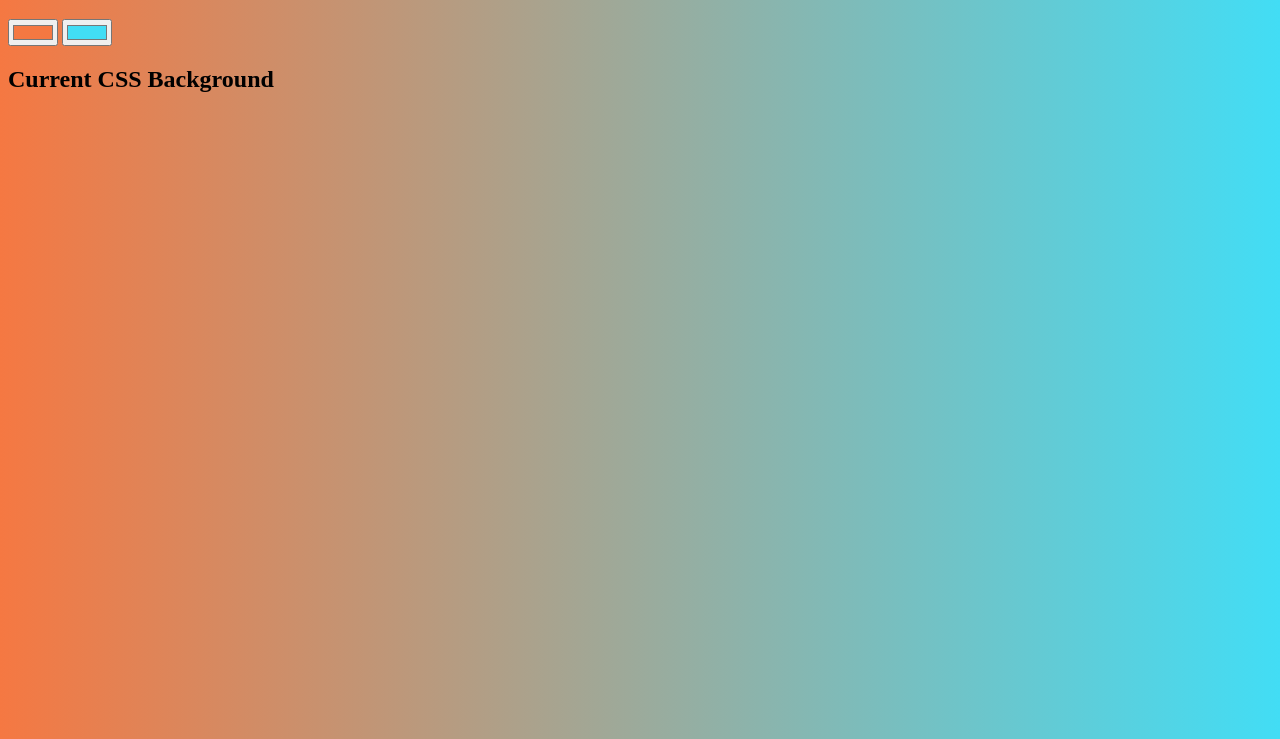
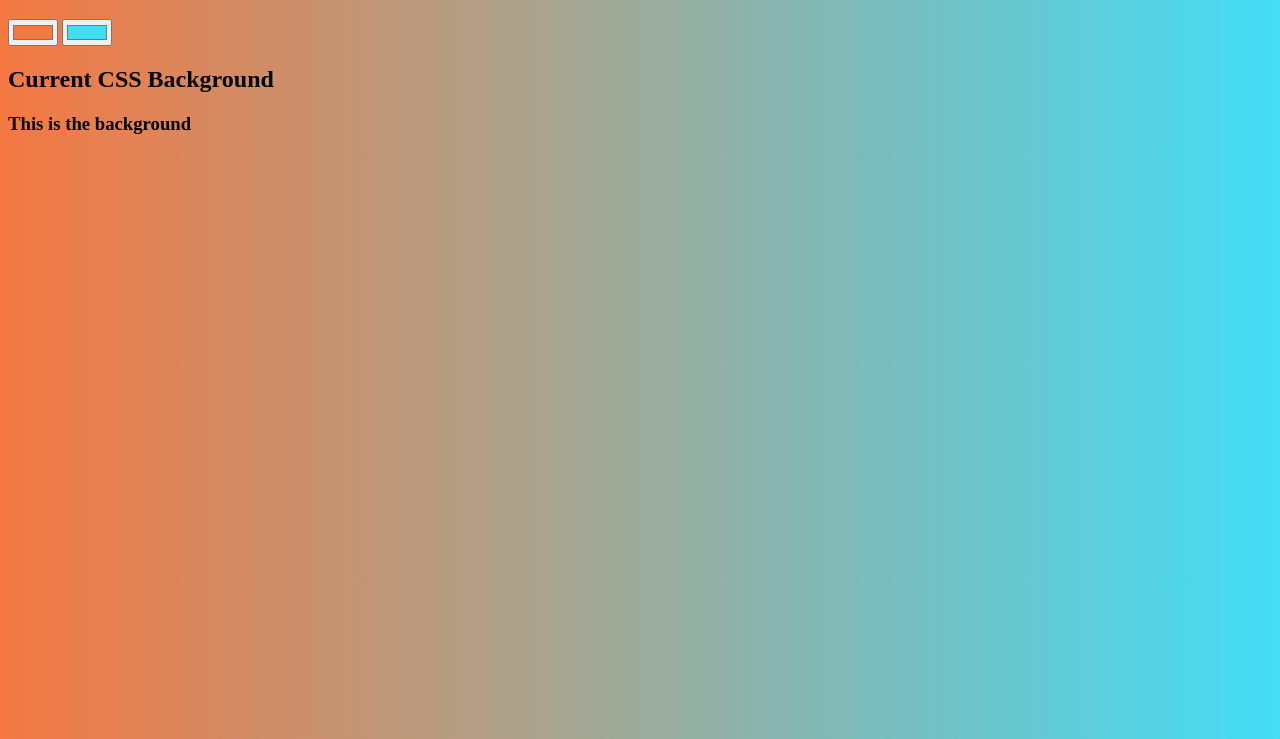
Before and after one commit to Caron-hub/background-generator, a plain HTML site: page index.html in a window 1280 px wide. Shown: the part 61-800 px from the top of the page. Drawn offline with Linux system fonts and the light colour scheme.

Commit message:
changed text

```diff
--- a/index.html
+++ b/index.html
@@ -10,7 +10,7 @@
     <input class="color1" type="color" name="color1" value="#f57842">
     <input class="color2" type="color" name="color2" value="#42ddf5">
     <h2>Current CSS Background</h2>
-    <h3></h3>
+    <h3>This is the background</h3>
     <script type="text/javascript" src="script.js"></script>
 </body>
 
```
